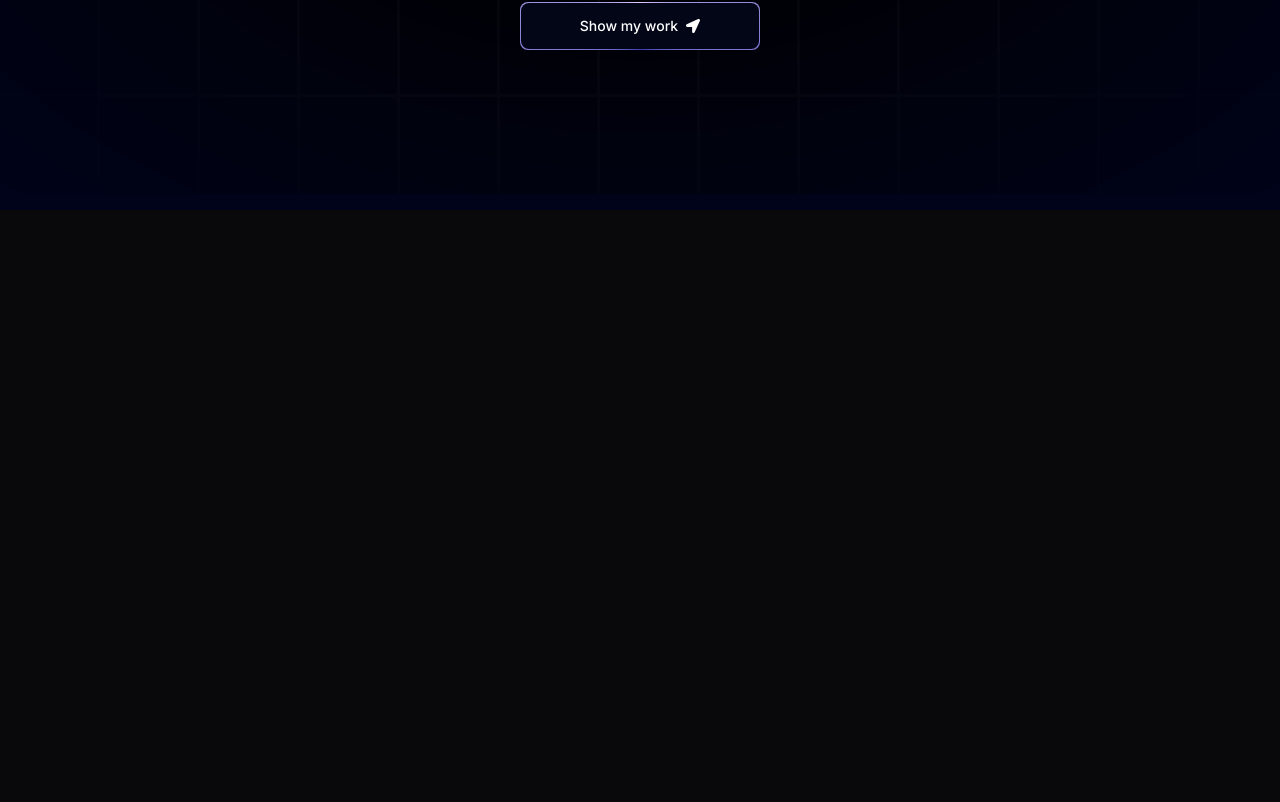
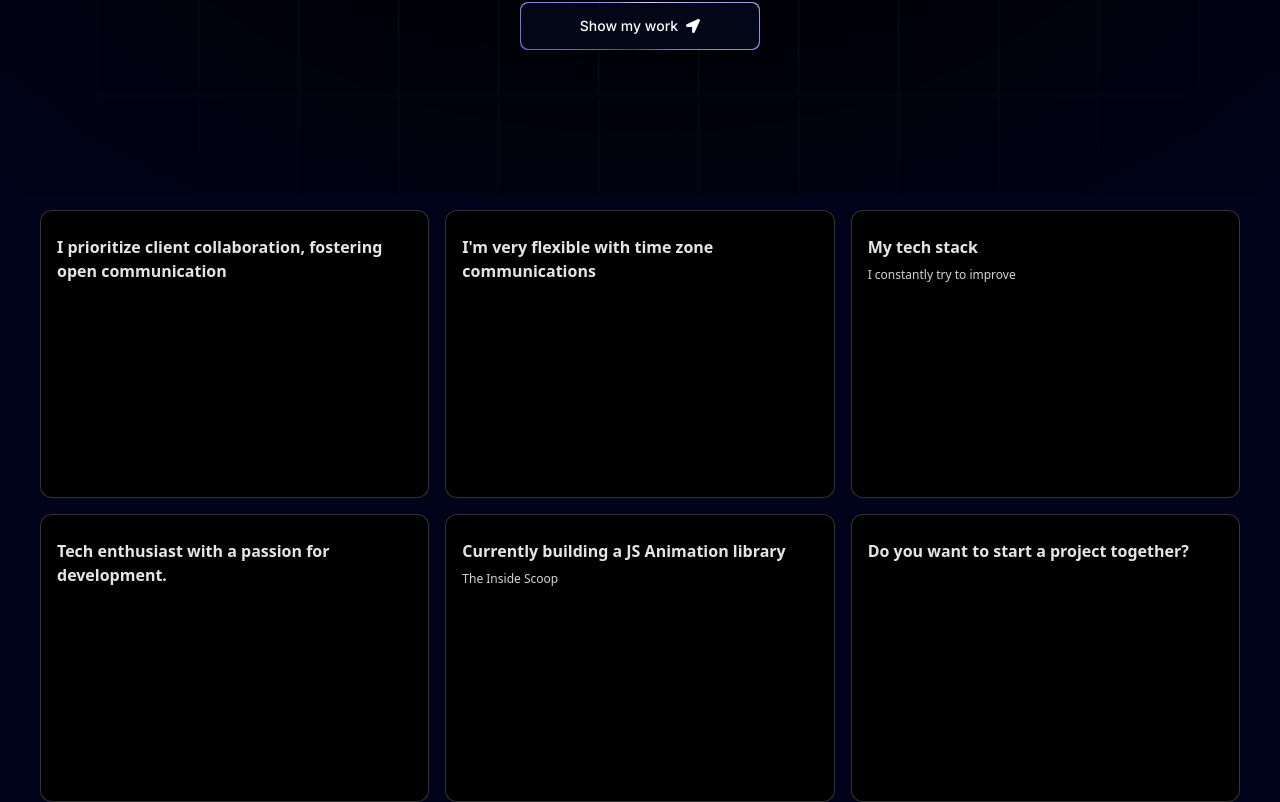
Before and after one commit to qiemchi/Portfolio, a Next.js app: page / in a window 1280 px wide. Shown: the part 606-1408 px from the top of the page. Before the commit the page ends 816 px from the top, so only its background shows below. Built offline with nearby package versions, Linux system fonts and the light colour scheme.

Commit message:
init data

```diff
--- a/app/page.tsx
+++ b/app/page.tsx
@@ -1,3 +1,4 @@
+import Grid from "@/components/Grid";
 import Hero from "@/components/Hero";
 import { FloatingNav } from "@/components/ui/FloatingNav";
 import Image from "next/image";
@@ -12,6 +13,7 @@
           {name: 'Home', link: '/', icon: <FaHome />}
         ]} />
         <Hero />
+        <Grid />
       </div>
     </main>
   );
--- /dev/null
+++ b/components/Grid.tsx
@@ -0,0 +1,22 @@
+import React from 'react'
+import { BentoGrid, BentoGridItem } from './ui/BentoGrid'
+import { gridItems } from '@/data'
+
+const Grid = () => {
+  return (
+    <section id="about">
+        <BentoGrid>
+            {gridItems.map((item, i) => (
+                <BentoGridItem
+                    id={item.id}
+                    key={item.id}
+                    title={item.title}
+                    description={item.description}
+                />
+            ))}
+        </BentoGrid>
+    </section>
+  )
+}
+
+export default Grid
--- /dev/null
+++ b/components/ui/BentoGrid.tsx
@@ -0,0 +1,56 @@
+import { cn } from "@/utils/cn";
+
+export const BentoGrid = ({
+  className,
+  children,
+}: {
+  className?: string;
+  children?: React.ReactNode;
+}) => {
+  return (
+    <div
+      className={cn(
+        "grid md:auto-rows-[18rem] grid-cols-1 md:grid-cols-3 gap-4 max-w-7xl mx-auto ",
+        className
+      )}
+    >
+      {children}
+    </div>
+  );
+};
+
+export const BentoGridItem = ({
+  className,
+  title,
+  description,
+  header,
+  icon,
+  id,
+}: {
+  className?: string;
+  title?: string | React.ReactNode;
+  description?: string | React.ReactNode;
+  header?: React.ReactNode;
+  icon?: React.ReactNode;
+  id: number;
+}) => {
+  return (
+    <div
+      className={cn(
+        "row-span-1 relative rounded-xl group/bento hover:shadow-xl transition duration-200 shadow-input dark:shadow-none p-4 dark:bg-black dark:border-white/[0.2] bg-white border border-transparent justify-between flex flex-col space-y-4 border-red-500",
+        className
+      )}
+    >
+      {header}
+      <div className="group-hover/bento:translate-x-2 transition duration-200">
+        {icon}
+        <div className="font-sans font-bold text-neutral-600 dark:text-neutral-200 mb-2 mt-2">
+          {title}
+        </div>
+        <div className="font-sans font-normal text-neutral-600 text-xs dark:text-neutral-300">
+          {description}
+        </div>
+      </div>
+    </div>
+  );
+};
--- /dev/null
+++ b/data/index.ts
@@ -0,0 +1,217 @@
+export const navItems = [
+    { name: "About", link: "#about" },
+    { name: "Projects", link: "#projects" },
+    { name: "Testimonials", link: "#testimonials" },
+    { name: "Contact", link: "#contact" },
+  ];
+
+  export const gridItems = [
+    {
+      id: 1,
+      title: "I prioritize client collaboration, fostering open communication ",
+      description: "",
+      className: "lg:col-span-3 md:col-span-6 md:row-span-4 lg:min-h-[60vh]",
+      imgClassName: "w-full h-full",
+      titleClassName: "justify-end",
+      img: "/b1.svg",
+      spareImg: "",
+    },
+    {
+      id: 2,
+      title: "I'm very flexible with time zone communications",
+      description: "",
+      className: "lg:col-span-2 md:col-span-3 md:row-span-2",
+      imgClassName: "",
+      titleClassName: "justify-start",
+      img: "",
+      spareImg: "",
+    },
+    {
+      id: 3,
+      title: "My tech stack",
+      description: "I constantly try to improve",
+      className: "lg:col-span-2 md:col-span-3 md:row-span-2",
+      imgClassName: "",
+      titleClassName: "justify-center",
+      img: "",
+      spareImg: "",
+    },
+    {
+      id: 4,
+      title: "Tech enthusiast with a passion for development.",
+      description: "",
+      className: "lg:col-span-2 md:col-span-3 md:row-span-1",
+      imgClassName: "",
+      titleClassName: "justify-start",
+      img: "/grid.svg",
+      spareImg: "/b4.svg",
+    },
+
+    {
+      id: 5,
+      title: "Currently building a JS Animation library",
+      description: "The Inside Scoop",
+      className: "md:col-span-3 md:row-span-2",
+      imgClassName: "absolute right-0 bottom-0 md:w-96 w-60",
+      titleClassName: "justify-center md:justify-start lg:justify-center",
+      img: "/b5.svg",
+      spareImg: "/grid.svg",
+    },
+    {
+      id: 6,
+      title: "Do you want to start a project together?",
+      description: "",
+      className: "lg:col-span-2 md:col-span-3 md:row-span-1",
+      imgClassName: "",
+      titleClassName: "justify-center md:max-w-full max-w-60 text-center",
+      img: "",
+      spareImg: "",
+    },
+  ];
+
+  export const projects = [
+    {
+      id: 1,
+      title: "3D Solar System Planets to Explore",
+      des: "Explore the wonders of our solar system with this captivating 3D simulation of the planets using Three.js.",
+      img: "/p1.svg",
+      iconLists: ["/re.svg", "/tail.svg", "/ts.svg", "/three.svg", "/fm.svg"],
+      link: "https://github.com/adrianhajdin?tab=repositories",
+    },
+    {
+      id: 2,
+      title: "Yoom - Video Conferencing App",
+      des: "Simplify your video conferencing experience with Yoom. Seamlessly connect with colleagues and friends.",
+      img: "/p2.svg",
+      iconLists: ["/next.svg", "/tail.svg", "/ts.svg", "/stream.svg", "/c.svg"],
+      link: "https://github.com/adrianhajdin/zoom-clone",
+    },
+    {
+      id: 3,
+      title: "AI Image SaaS - Canva Application",
+      des: "A REAL Software-as-a-Service app with AI features and a payments and credits system using the latest tech stack.",
+      img: "/p3.svg",
+      iconLists: ["/re.svg", "/tail.svg", "/ts.svg", "/three.svg", "/c.svg"],
+      link: "https://github.com/adrianhajdin/ai_saas_app",
+    },
+    {
+      id: 4,
+      title: "Animated Apple Iphone 3D Website",
+      des: "Recreated the Apple iPhone 15 Pro website, combining GSAP animations and Three.js 3D effects..",
+      img: "/p4.svg",
+      iconLists: ["/next.svg", "/tail.svg", "/ts.svg", "/three.svg", "/gsap.svg"],
+      link: "https://github.com/adrianhajdin/iphone",
+    },
+  ];
+
+  export const testimonials = [
+    {
+      quote:
+        "Collaborating with Adrian was an absolute pleasure. His professionalism, promptness, and dedication to delivering exceptional results were evident throughout our project. Adrian's enthusiasm for every facet of development truly stands out. If you're seeking to elevate your website and elevate your brand, Adrian is the ideal partner.",
+      name: "Michael Johnson",
+      title: "Director of AlphaStream Technologies",
+    },
+    {
+      quote:
+        "Collaborating with Adrian was an absolute pleasure. His professionalism, promptness, and dedication to delivering exceptional results were evident throughout our project. Adrian's enthusiasm for every facet of development truly stands out. If you're seeking to elevate your website and elevate your brand, Adrian is the ideal partner.",
+      name: "Michael Johnson",
+      title: "Director of AlphaStream Technologies",
+    },
+    {
+      quote:
+        "Collaborating with Adrian was an absolute pleasure. His professionalism, promptness, and dedication to delivering exceptional results were evident throughout our project. Adrian's enthusiasm for every facet of development truly stands out. If you're seeking to elevate your website and elevate your brand, Adrian is the ideal partner.",
+      name: "Michael Johnson",
+      title: "Director of AlphaStream Technologies",
+    },
+    {
+      quote:
+        "Collaborating with Adrian was an absolute pleasure. His professionalism, promptness, and dedication to delivering exceptional results were evident throughout our project. Adrian's enthusiasm for every facet of development truly stands out. If you're seeking to elevate your website and elevate your brand, Adrian is the ideal partner.",
+      name: "Michael Johnson",
+      title: "Director of AlphaStream Technologies",
+    },
+    {
+      quote:
+        "Collaborating with Adrian was an absolute pleasure. His professionalism, promptness, and dedication to delivering exceptional results were evident throughout our project. Adrian's enthusiasm for every facet of development truly stands out. If you're seeking to elevate your website and elevate your brand, Adrian is the ideal partner.",
+      name: "Michael Johnson",
+      title: "Director of AlphaStream Technologies",
+    },
+  ];
+
+  export const companies = [
+    {
+      id: 1,
+      name: "cloudinary",
+      img: "/cloud.svg",
+      nameImg: "/cloudName.svg",
+    },
+    {
+      id: 2,
+      name: "appwrite",
+      img: "/app.svg",
+      nameImg: "/appName.svg",
+    },
+    {
+      id: 3,
+      name: "HOSTINGER",
+      img: "/host.svg",
+      nameImg: "/hostName.svg",
+    },
+    {
+      id: 4,
+      name: "stream",
+      img: "/s.svg",
+      nameImg: "/streamName.svg",
+    },
+    {
+      id: 5,
+      name: "docker.",
+      img: "/dock.svg",
+      nameImg: "/dockerName.svg",
+    },
+  ];
+
+  export const workExperience = [
+    {
+      id: 1,
+      title: "Frontend Engineer Intern",
+      desc: "Assisted in the development of a web-based platform using React.js, enhancing interactivity.",
+      className: "md:col-span-2",
+      thumbnail: "/exp1.svg",
+    },
+    {
+      id: 2,
+      title: "Mobile App Dev - JSM Tech",
+      desc: "Designed and developed mobile app for both iOS & Android platforms using React Native.",
+      className: "md:col-span-2", // change to md:col-span-2
+      thumbnail: "/exp2.svg",
+    },
+    {
+      id: 3,
+      title: "Freelance App Dev Project",
+      desc: "Led the dev of a mobile app for a client, from initial concept to deployment on app stores.",
+      className: "md:col-span-2", // change to md:col-span-2
+      thumbnail: "/exp3.svg",
+    },
+    {
+      id: 4,
+      title: "Lead Frontend Developer",
+      desc: "Developed and maintained user-facing features using modern frontend technologies.",
+      className: "md:col-span-2",
+      thumbnail: "/exp4.svg",
+    },
+  ];
+
+  export const socialMedia = [
+    {
+      id: 1,
+      img: "/git.svg",
+    },
+    {
+      id: 2,
+      img: "/twit.svg",
+    },
+    {
+      id: 3,
+      img: "/link.svg",
+    },
+  ];
```
